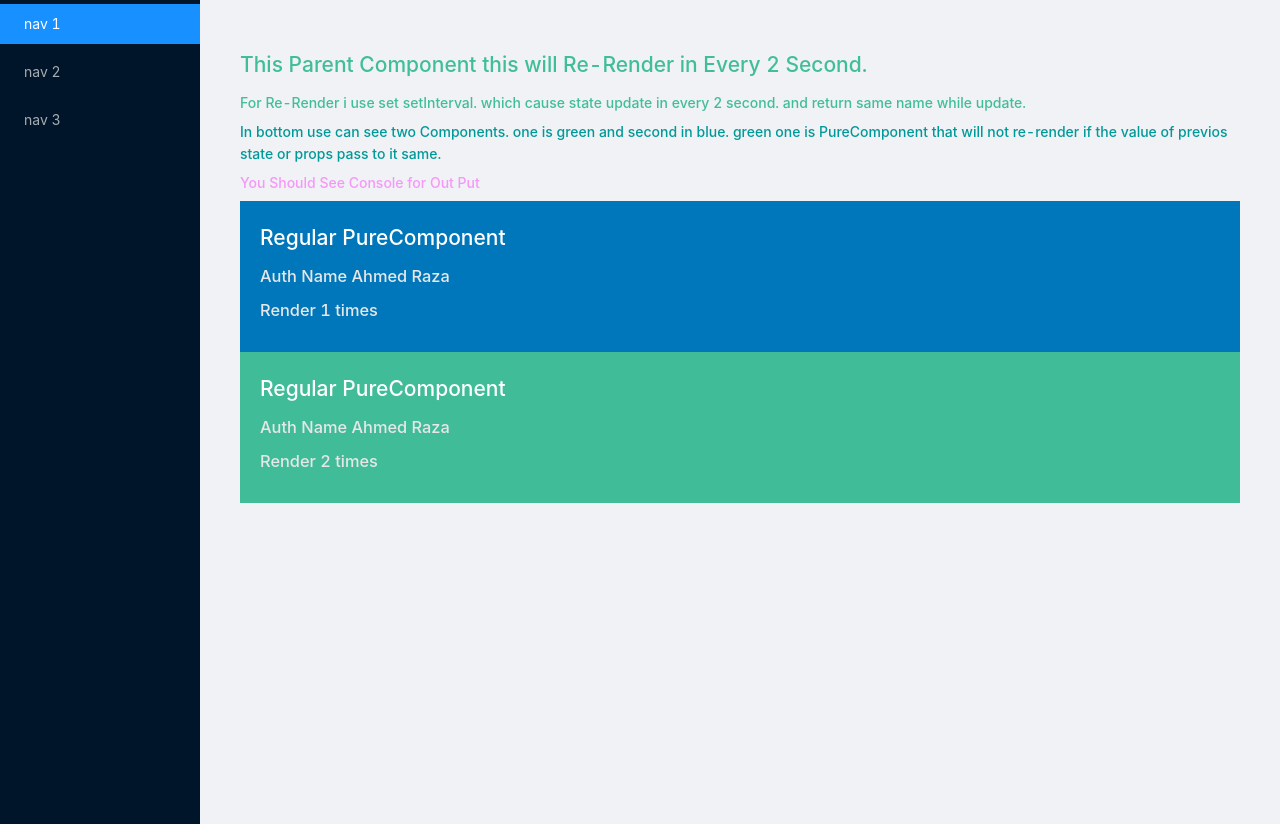
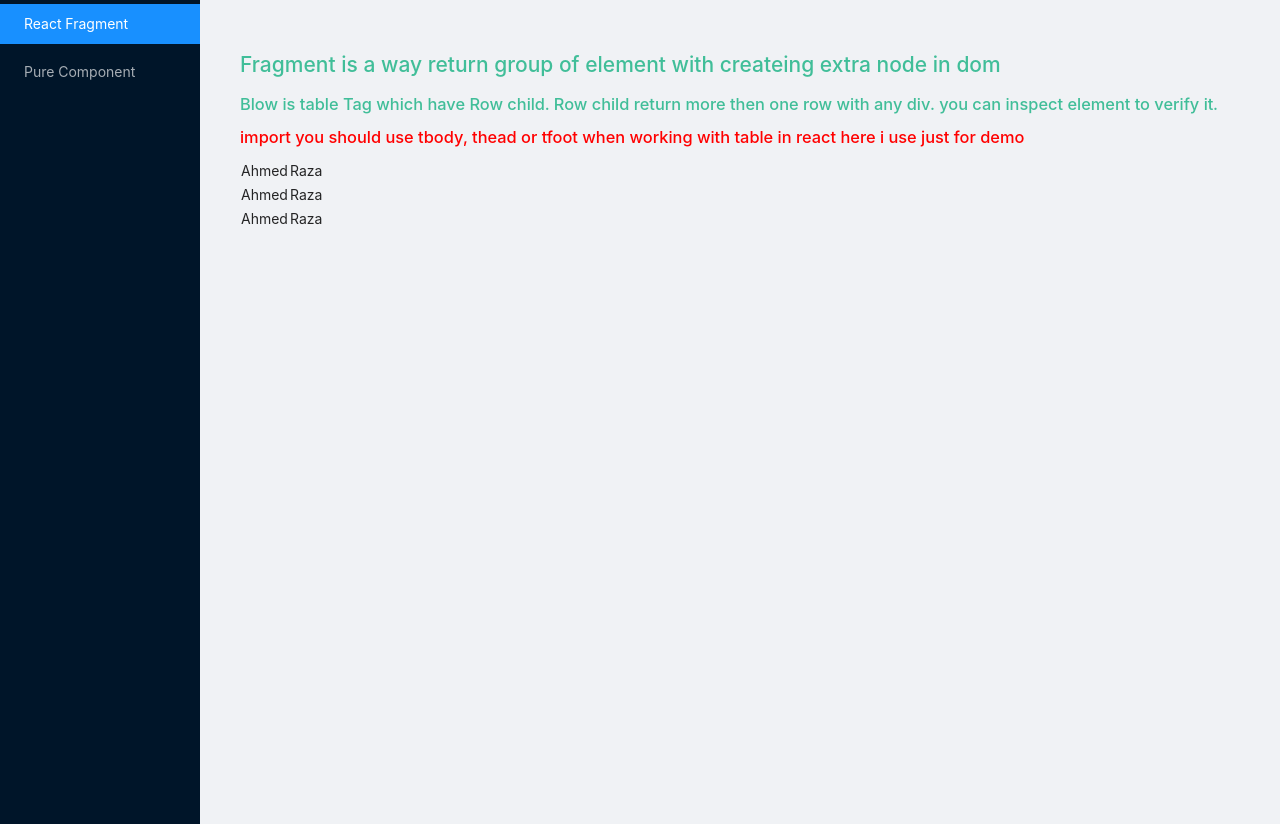
Before and after one commit to MisterCommit/react-core-practice, a React (Create React App) app: page / in a window 1280 px wide. Built offline with nearby package versions, Linux system fonts and the light colour scheme.

Commit message:
done component chnage

```diff
--- a/src/App.js
+++ b/src/App.js
@@ -1,15 +1,31 @@
-import React from "react";
+import React, { Component } from "react";
 import { Layout } from "antd";
 import Sidebar from "./SideBar";
 import Content from "./Content";
+import { sidebarlist } from "./common/constent";
 
-function App() {
-  return (
-    <Layout>
-      <Sidebar />
-      <Content />
-    </Layout>
-  );
+class App extends Component {
+  constructor(props) {
+    super(props);
+
+    this.state = {
+      selected: sidebarlist[0].titile,
+    };
+  }
+
+  handleClick = (e) => {
+    this.setState({
+      selected: e.key,
+    });
+  };
+  render() {
+    return (
+      <Layout>
+        <Sidebar handleClick={this.handleClick} />
+        <Content selected={this.state.selected} />
+      </Layout>
+    );
+  }
 }
 
 export default App;
--- a/src/Content.js
+++ b/src/Content.js
@@ -1,8 +1,18 @@
 import React, { Component } from "react";
 import { Layout } from "antd";
-import ParentComponent from "./component/purecomponents/ParentComponent";
+import PureComponent from "./component/purecomponents/ParentComponent";
+import FragmentCompontnt from "./component/fragment/ParentComponent";
 
 class Content extends Component {
+  renderChild = () => {
+    console.log(this.props);
+    if (this.props.selected === "React Fragment") {
+      return <FragmentCompontnt />;
+    } else if (this.props.selected === "Pure Component") {
+      return <PureComponent />;
+    }
+  };
+
   render() {
     return (
       <Layout.Content style={{ margin: "24px 16px 0" }}>
@@ -10,7 +20,7 @@ class Content extends Component {
           className="site-layout-background"
           style={{ padding: 24, height: "100vh" }}
         >
-          <ParentComponent />
+          {this.renderChild()}
         </div>
       </Layout.Content>
     );
--- a/src/SideBar.js
+++ b/src/SideBar.js
@@ -1,5 +1,6 @@
 import React, { Component } from "react";
 import { Layout, Menu } from "antd";
+import { sidebarlist } from "./common/constent";
 const { Sider } = Layout;
 
 class Sidebar extends Component {
@@ -17,10 +18,15 @@ class Sidebar extends Component {
     return (
       <Sider trigger={null} collapsible collapsed={this.state.collapsed}>
         <div className="logo" />
-        <Menu theme="dark" mode="inline" defaultSelectedKeys={["1"]}>
-          <Menu.Item key="1">nav 1</Menu.Item>
-          <Menu.Item key="2">nav 2</Menu.Item>
-          <Menu.Item key="3">nav 3</Menu.Item>
+        <Menu
+          theme="dark"
+          mode="inline"
+          defaultSelectedKeys={[sidebarlist[0].titile]}
+          onClick={this.props.handleClick}
+        >
+          {sidebarlist.map((item) => {
+            return <Menu.Item key={item.titile}>{item.titile}</Menu.Item>;
+          })}
         </Menu>
       </Sider>
     );
--- a/src/common/constent.js
+++ b/src/common/constent.js
@@ -0,0 +1,10 @@
+const sidebarlist = [
+  {
+    titile: "React Fragment",
+  },
+  {
+    titile: "Pure Component",
+  },
+];
+
+export { sidebarlist };
--- /dev/null
+++ b/src/component/fragment/ParentComponent.js
@@ -0,0 +1,28 @@
+import React, { Component } from "react";
+import Row from "./Row";
+
+class parentcomponent extends Component {
+  render() {
+    return (
+      <div>
+        <h1 style={{ color: "#0a7b" }}>
+          Fragment is a way return group of element with createing extra node in
+          dom
+        </h1>
+        <h3 style={{ color: "#0a7b" }}>
+          Blow is table Tag which have Row child. Row child return more then one
+          row with any div. you can inspect element to verify it.
+        </h3>
+        <h3 style={{ color: "#ff0000" }}>
+          import you should use tbody, thead or tfoot when working with table in
+          react here i use just for demo
+        </h3>
+        <table>
+          <Row />
+        </table>
+      </div>
+    );
+  }
+}
+
+export default parentcomponent;
--- /dev/null
+++ b/src/component/fragment/Row.js
@@ -0,0 +1,23 @@
+import React, { Component } from "react";
+import { Fragment } from "react/cjs/react.production.min";
+
+export default class Row extends Component {
+  render() {
+    return (
+      <Fragment>
+        <tr>
+          <td>Ahmed</td>
+          <td>Raza</td>
+        </tr>
+        <tr>
+          <td>Ahmed</td>
+          <td>Raza</td>
+        </tr>
+        <tr>
+          <td>Ahmed</td>
+          <td>Raza</td>
+        </tr>
+      </Fragment>
+    );
+  }
+}
```
